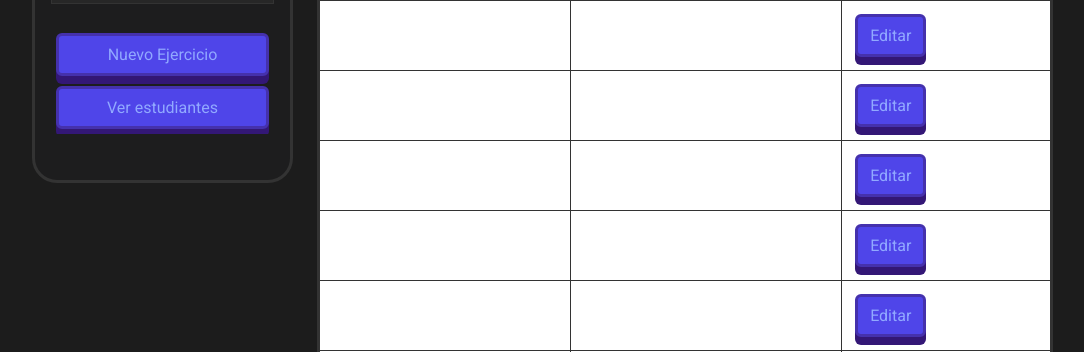
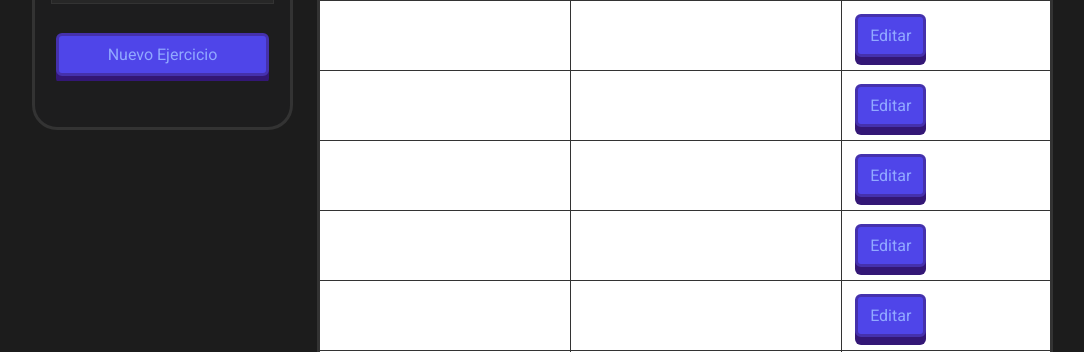
Before and after one commit to Delphxr/TuRingo, a Flask app: page /crear_tarea in a window 1280 px wide. Shown: the part 220-572 px from the top of the page, without its empty margins (50-1134 px from the left). Run offline with Flask 3, Linux system fonts and the light colour scheme; data that the repository does not hold is empty.

Commit message:
quitar boton temporalmente

```diff
--- a/backend/website/templates/administrador.html
+++ b/backend/website/templates/administrador.html
@@ -128,10 +128,6 @@
                                 data-bs-target="#exampleModal">
                                 Nuevo Ejercicio
                             </button>
-                            <button type="button" class="action-button btn btn-primary" data-bs-toggle="modal"
-                                data-bs-target="#exampleModal">
-                                Ver estudiantes
-                            </button>
                         </ul>
                     </div>
                 </div>
```
